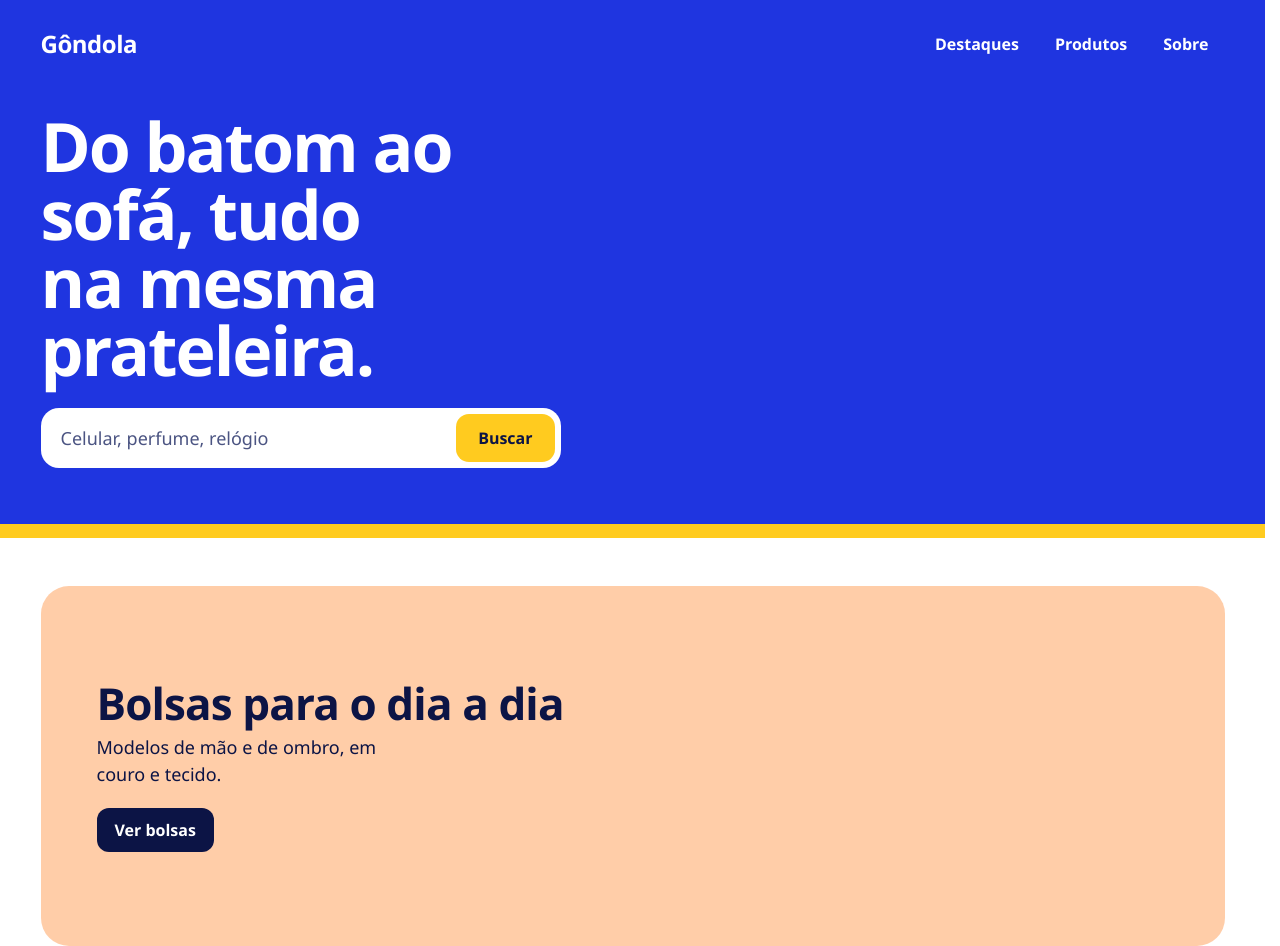
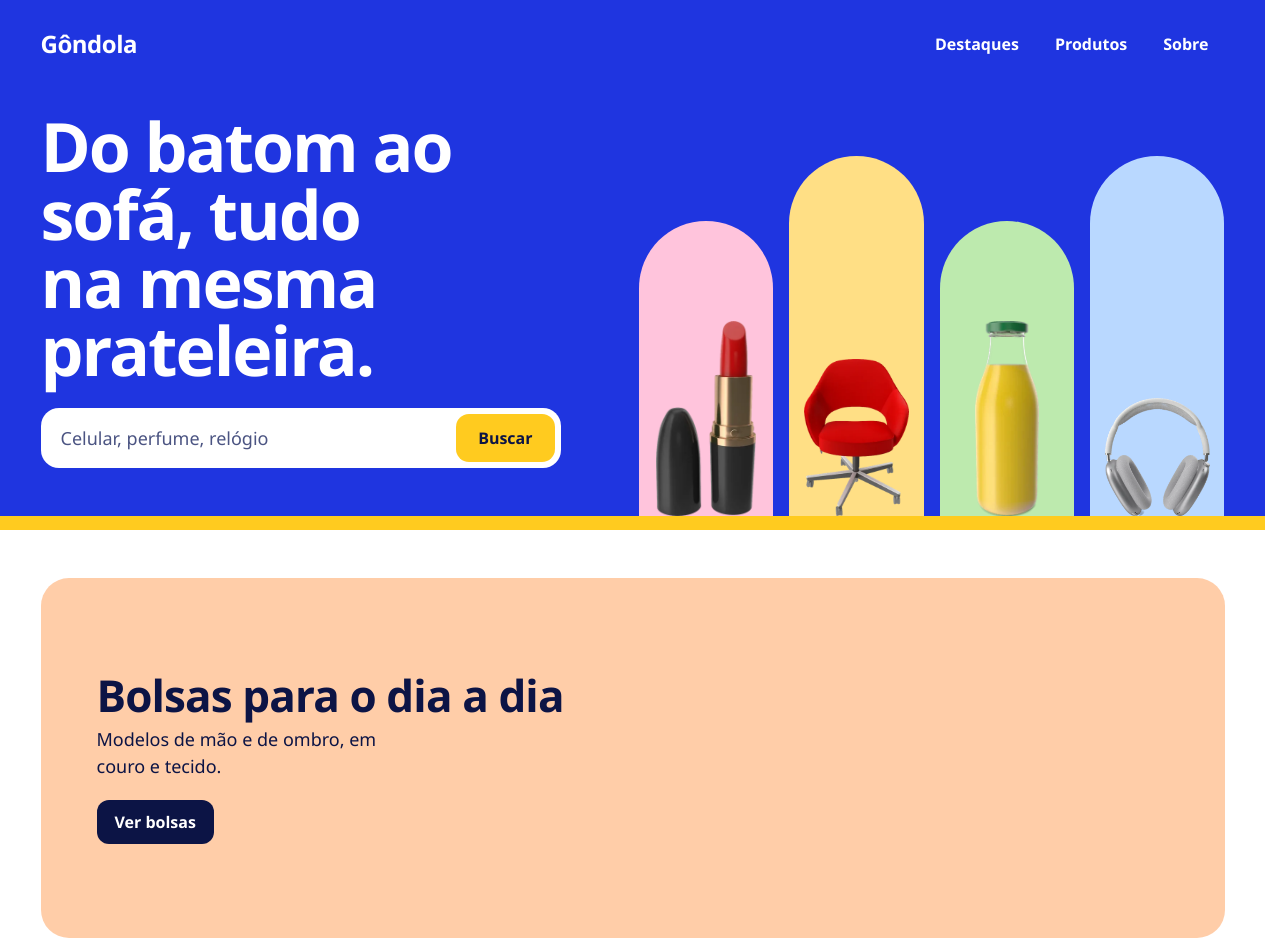
Before and after one commit to Guisantosss/ecomerce-senai-v2, a website: page index.html in a window 1280 px wide. Shown: the top 946 px of the page. Drawn offline with Linux system fonts and the light colour scheme; no server answers; a web font is replaced by a local one.

Commit message:
style: adiciona a vitrine de abertura e anima os cards
Co-Authored-By: Claude Opus 5.5 <noreply@anthropic.com>

```diff
--- a/css/estilo.css
+++ b/css/estilo.css
@@ -96,7 +96,7 @@ button { border: 0; font: inherit; cursor: pointer; }
 .barra a:hover { background: rgb(255 255 255 / 0.16); }
 
 .topo-grade { display: grid; gap: 28px; }
-.chamada { padding-block: 16px 40px; }
+.chamada { padding-top: 16px; }
 
 .topo h1 {
   max-width: 14ch;
@@ -144,14 +144,51 @@ button { border: 0; font: inherit; cursor: pointer; }
 
 .busca button:hover { background: var(--tinta); color: var(--papel); }
 
+/* Vitrine: produtos em nichos coloridos, apoiados na prateleira amarela. */
+.nichos { display: flex; align-items: flex-end; gap: 10px; height: 180px; }
+
+.nicho {
+  display: flex;
+  flex: 1;
+  align-items: flex-end;
+  justify-content: center;
+  height: 100%;
+  padding: 0;
+  border-radius: 999px 999px 0 0;
+  background: var(--cor);
+}
+
+.nicho:nth-child(odd) { height: 82%; }
+
+.nicho img {
+  width: auto;
+  max-width: 78%;
+  height: 66%;
+  object-fit: contain;
+  object-position: bottom;
+  transition: transform 0.2s;
+  animation: pousar 0.6s cubic-bezier(0.3, 1.4, 0.5, 1) backwards;
+}
+
+.nicho:nth-child(2) img { animation-delay: 0.1s; }
+.nicho:nth-child(3) img { animation-delay: 0.2s; }
+.nicho:nth-child(4) img { animation-delay: 0.3s; }
+.nicho:hover img { transform: translateY(-8px); }
+
+@keyframes pousar {
+  from { opacity: 0; transform: translateY(-60px); }
+}
+
 @media (min-width: 700px) {
   .barra { padding-block: 24px; }
   .barra a { padding-inline: 16px; }
-  .chamada { padding-block: 24px 56px; }
+  .chamada { padding-top: 24px; }
 }
 
 @media (min-width: 1000px) {
   .topo-grade { grid-template-columns: 1fr 1.05fr; align-items: end; gap: 40px; }
+  .chamada { padding-bottom: 48px; }
+  .nichos { gap: 16px; height: 360px; }
 }
 
 /* Carrossel */
@@ -253,7 +290,8 @@ button { border: 0; font: inherit; cursor: pointer; }
   background: var(--cor, var(--neutro));
 }
 
-.palco img { width: 84%; height: auto; }
+.palco img { width: 84%; height: auto; transition: transform 0.2s; }
+.card:hover .palco img { transform: scale(1.07); }
 .palco:not(:has(img))::before { content: "Sem foto"; color: var(--suave); }
 
 .desconto {
--- a/index.html
+++ b/index.html
@@ -30,6 +30,12 @@
             <input id="termo" name="termo" type="search" placeholder="Celular, perfume, relógio">
             <button type="submit">Buscar</button>
           </form>
+        </div>
+        <div class="nichos">
+          <button type="button" class="nicho" data-cor="rosa" data-busca="maquiagem" aria-label="Ver maquiagem"><img src="img/batom.webp" alt="" width="226" height="440"></button>
+          <button type="button" class="nicho" data-cor="mel" data-busca="móveis" aria-label="Ver móveis"><img src="img/cadeira.webp" alt="" width="294" height="440"></button>
+          <button type="button" class="nicho" data-cor="verde" data-busca="mercado" aria-label="Ver mercado"><img src="img/suco.webp" alt="" width="145" height="440"></button>
+          <button type="button" class="nicho" data-cor="ceu" data-busca="acessórios" aria-label="Ver acessórios para celular"><img src="img/fone.webp" alt="" width="392" height="440"></button>
         </div>
       </div>
     </div>
```
Also changed, not shown: img/batom.webp (added), img/cadeira.webp (added), img/fone.webp (added), img/suco.webp (added).
